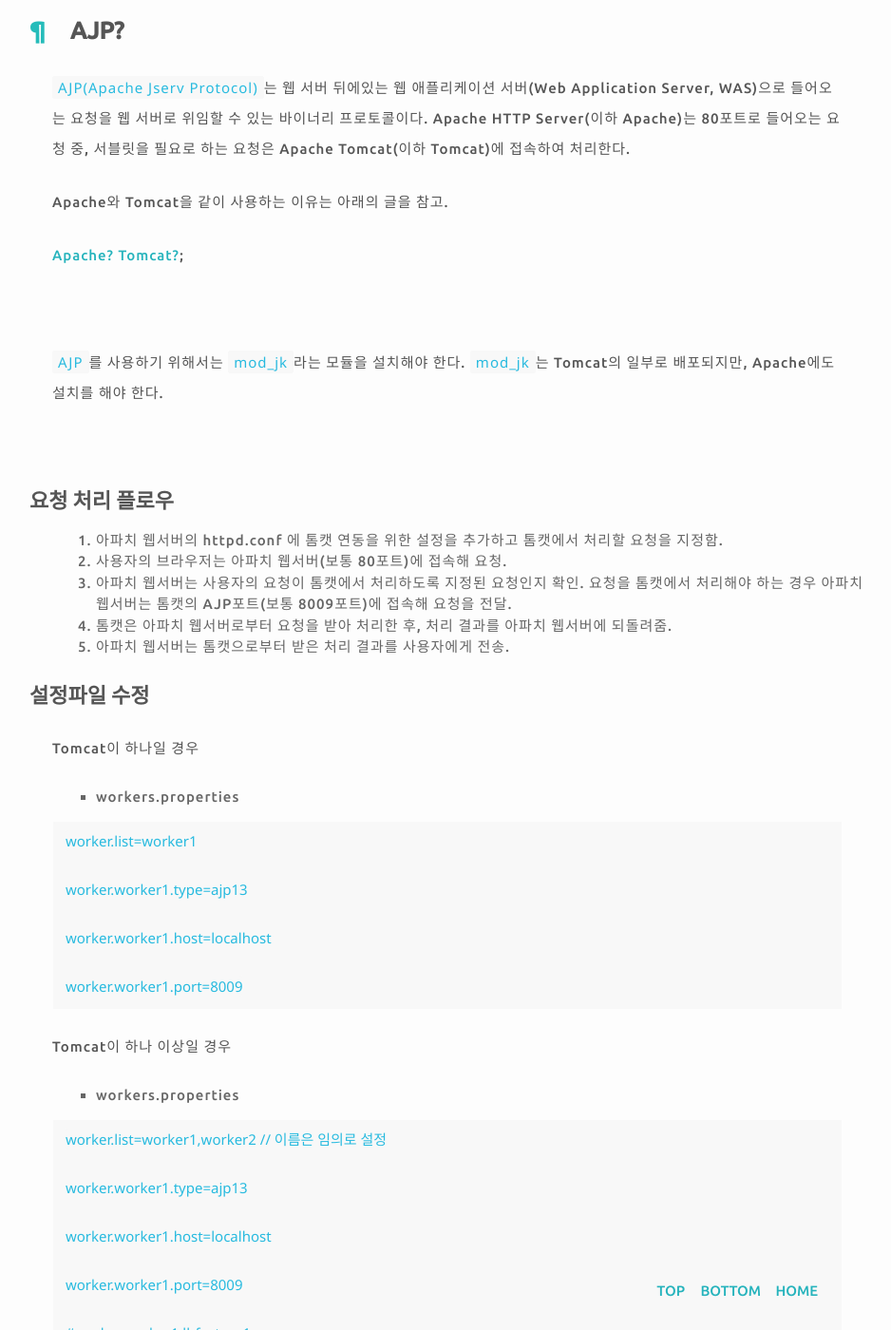
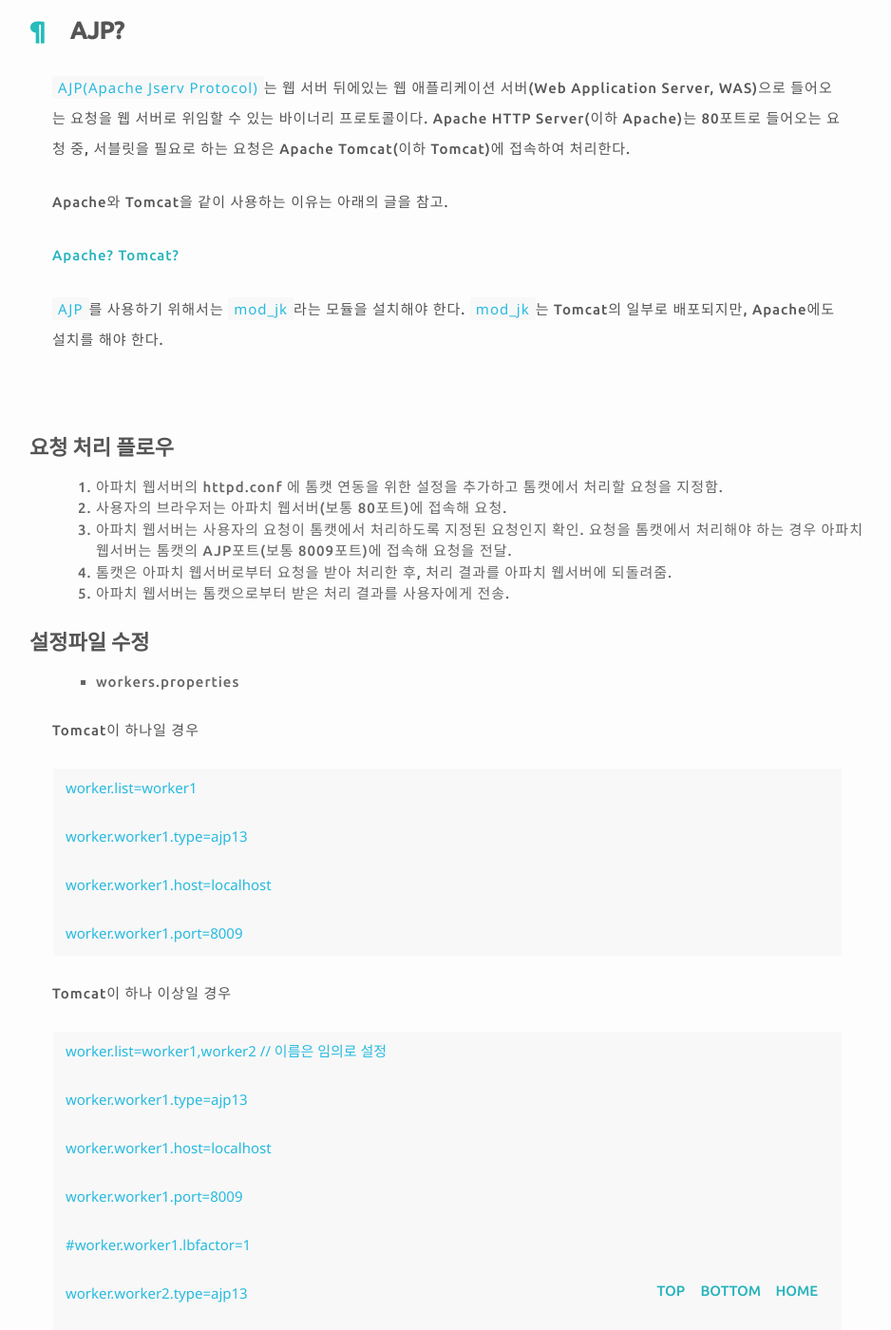
Before and after one commit to plus4070/plus4070.github.io, a Jekyll site: the page built from _posts/2017-01-14-AJP.md, in a window 1280 px wide and 1400 px high, scrolled down 500 px. Shown: the whole window at 95% size, without its empty margins (169-1107 px from the left). Built offline with Jekyll 4.4.1, drawn with Linux system fonts in a browser that asks for light colours; nearby versions of some CDN libraries; comment, search, counter and statistics services are not loaded.

Commit message:
post ajp

````diff
--- a/_posts/2017-01-14-AJP.md
+++ b/_posts/2017-01-14-AJP.md
@@ -13,9 +13,7 @@
 
 Apache와 Tomcat을 같이 사용하는 이유는 아래의 글을 참고.
 
-[Apache? Tomcat?](http://plus4070.github.io/nhn%20entertainment%20devdays/ApacheTomcat.html);
-
-<br>
+[Apache? Tomcat?](http://plus4070.github.io/nhn%20entertainment%20devdays/ApacheTomcat.html)
 
 `AJP`를 사용하기 위해서는 `mod_jk`라는 모듈을 설치해야 한다. `mod_jk`는 Tomcat의 일부로 배포되지만, Apache에도 설치를 해야 한다.
 
@@ -31,8 +29,9 @@
 
 ### 설정파일 수정 ###
 
+- workers.properties
+
 Tomcat이 하나일 경우
-- workers.properties
 
 ```
 worker.list=worker1
@@ -45,7 +44,6 @@
 ```
 
 Tomcat이 하나 이상일 경우
-- workers.properties
 
 ```
 worker.list=worker1,worker2 // 이름은 임의로 설정
````
